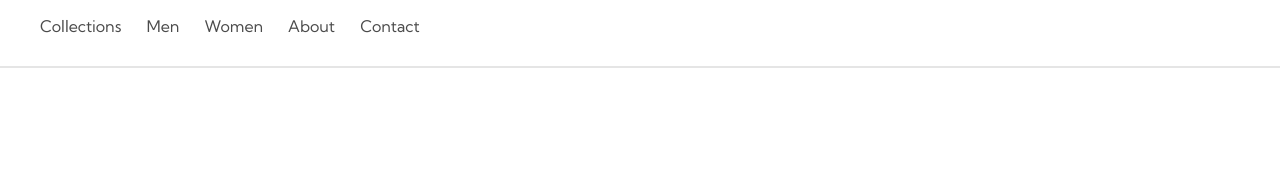
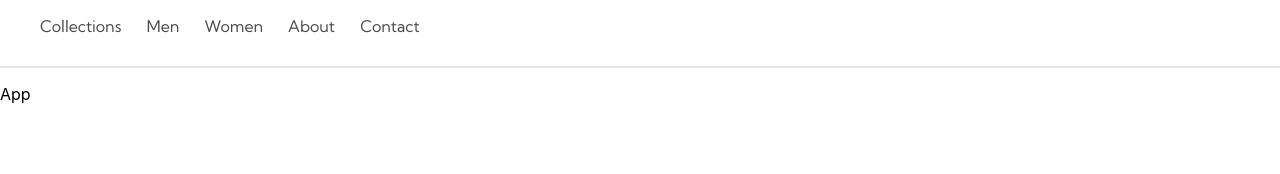
Before and after one commit to Cedgo1997/ecommerce-product-page, a React (Create React App) app: page / in a window 1280 px wide. Shown: the top 174 px of the page. Built offline with nearby package versions, Linux system fonts and the light colour scheme.

Commit message:
Apply navbar globally

```diff
--- a/src/App.tsx
+++ b/src/App.tsx
@@ -1,10 +1,9 @@
 import React from 'react'
-import { Navbar } from './components/Navbar/Navbar'
 
 export const App = () => {
   return (
-    <>
-      <Navbar />
-    </>
+    <div>
+      <p>App</p>
+    </div>
   )
 }
--- a/src/router/AppRouter.tsx
+++ b/src/router/AppRouter.tsx
@@ -1,6 +1,7 @@
 import * as React from "react";
 import { Routes, Route } from "react-router-dom";
 import { App } from "../App";
+import { Navbar } from "../components/Navbar/Navbar";
 import { AboutScreen } from "../screens/About/AboutScreen";
 import { ContactScreen } from "../screens/Contact/ContactScreen";
 import { ProductScreen } from "../screens/Product/ProductScreen";
@@ -9,6 +10,7 @@ import { ProductsScreen } from "../screens/Products/ProductsScreen";
 export const AppRouter = () => {
     return (
         <div>
+            <Navbar />
             <Routes>
                 <Route path="/" element={<App />} />
                 <Route path="/collections" element={<ProductsScreen />} />
```
